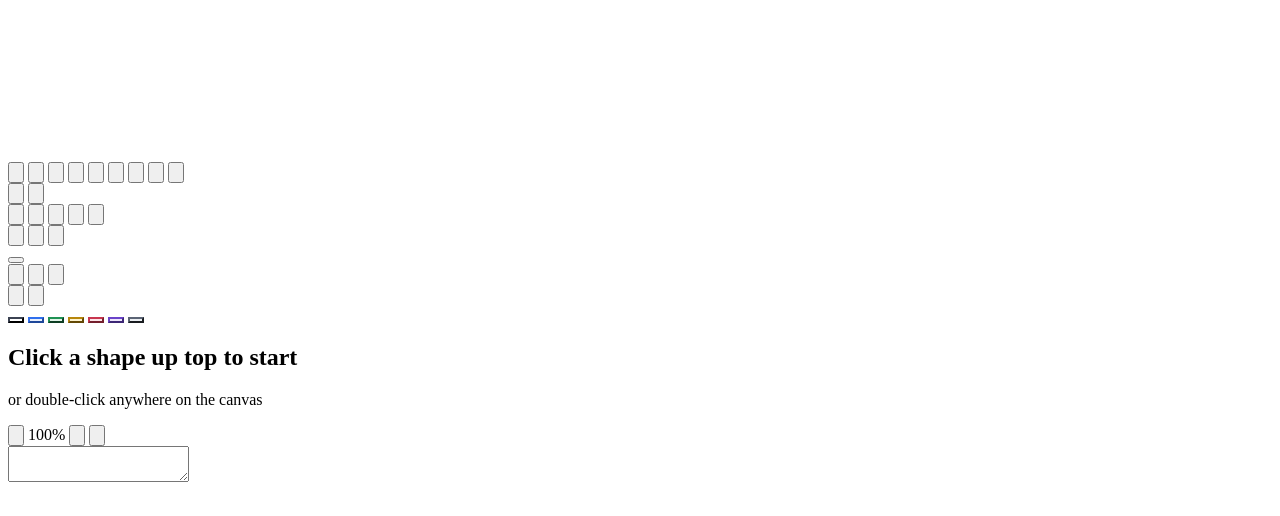
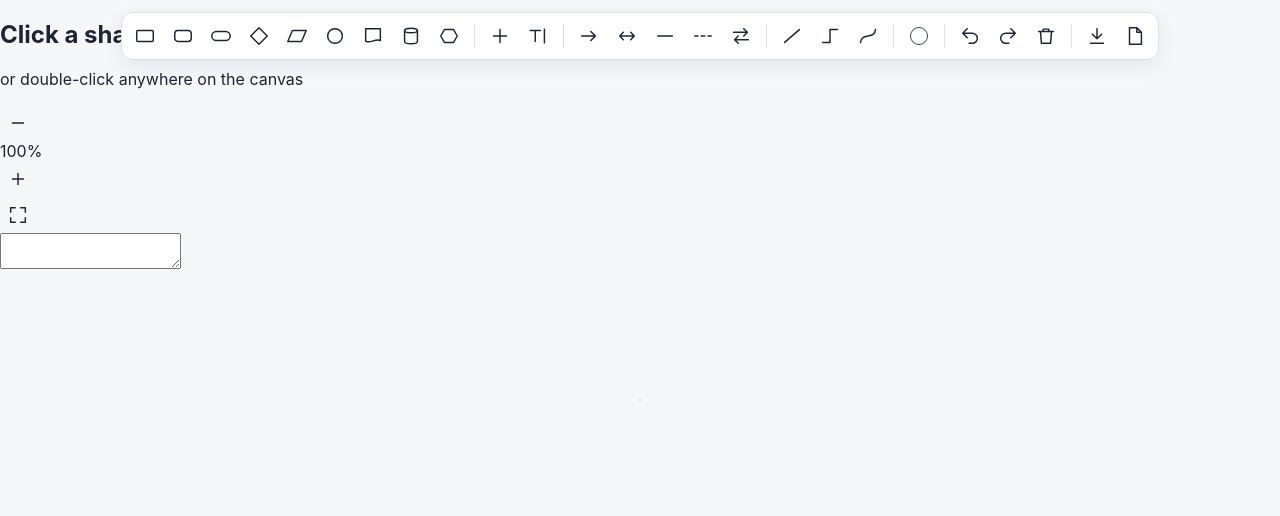
Before and after one commit to covert-v/FlowCharty, a plain HTML site: page index.html in a window 1280 px wide. Drawn offline with Linux system fonts and the light colour scheme.

Commit message:
toolbar styling complete

```diff
--- a/style.css
+++ b/style.css
@@ -1 +1,162 @@
-/* A CSS Comment */
+/* -------------------------------------------------------------------------- */
+/*                           FLOWCHARTY - style.css                           */
+/* -------------------------------------------------------------------------- */
+
+/* ----------------- Reused Colors, Stored as CSS Variables ----------------- */
+:root {
+    --background: #f6f7f9;
+    --text: #1d2433;
+    --muted-text: #6b7385;
+    --border: #dde1e8;
+    --blue: #2f6fed;
+    --panel: #ffffff;
+}
+
+/* ----------------------------- The Whole Page ----------------------------- */
+* {
+    box-sizing: border-box;
+}
+
+html,
+body {
+    margin: 0;
+    height: 100%;
+    overflow: hidden;
+    font-family: -apple-system, BlinkMacSystemFont, "Segoe UI", Roboto, sans-serif;
+    color: var(--text);
+    background: var(--background);
+    user-select: none;
+}
+
+/* ---------------------------- The Drawing Area ---------------------------- */
+#canvas {
+    position: fixed;
+    top: 0;
+    left: 0;
+    width: 100%;
+    height: 100%;
+    touch-action: none;
+    background-image: radial-gradient(circle, #cdd2dc 1px, transparent 1.3px);
+}
+
+/* ------------------------------- The Toolbar ------------------------------ */
+#toolbar {
+    position: fixed;
+    top: 12px;
+    left: 0;
+    right: 0;
+    margin: 0 auto;
+    width: max-content;
+    max-width: calc(100vw - 20px);
+    display: flex;
+    flex-wrap: wrap;
+    justify-content: center;
+    align-items: center;
+    gap: 2px;
+    padding: 5px;
+    background: var(--panel);
+    border: 1px solid var(--border);
+    border-radius: 12px;
+    box-shadow: 0 6px 20px rgba(20, 30, 50, 0.08);
+    z-index: 5;
+}
+
+.tool {
+    position: relative;
+    width: 36px;
+    height: 36px;
+    padding: 0;
+    border: none;
+    border-radius: 8px;
+    background: transparent;
+    color: var(--text);
+    display: grid;
+    place-items: center;
+    cursor: pointer;
+}
+
+.tool:hover{
+    background: #eef1f6;
+}
+
+.tool:active {
+    background: #e3ebfd;
+    color: var(--blue);
+}
+
+.tool.dim {
+    opacity: 0.35;
+}
+
+.tool svg {
+    width: 22px;
+    height: 22px;
+    fill: none;
+    stroke: currentColor;
+    stroke-width: 1.6;
+    stroke-linecap: round;
+    stroke-linejoin: round;
+}
+
+/* ------------ ToolTips - Shows data-tip When You Hover Over It ------------ */
+.tool[data-tip]:hover::after {
+    content: attr(data-tip);
+    position: absolute;
+    top: 42px;
+    left: 50%;
+    transform: translateX(-50%);
+    padding: 4px 7px;
+    border-radius: 5px;
+    background: var(--text);
+    color: white;
+    font-size: 11px;
+    white-space: nowrap;
+    pointer-events: none;
+    z-index: 9;
+}
+
+.divider {
+    width: 1px;
+    height: 24px;
+    margin: 0 5px;
+    background: var(--border);
+}
+
+#color-dot {
+    width: 18px;
+    height: 18px;
+    border-radius: 50%;
+    border: 1.5px solid #3b4252;
+}
+
+/* ----------------------------- The Color Menu ----------------------------- */
+.popup {
+    position: fixed;
+    display: none;
+    gap: 6px;
+    padding: 8px;
+    background: var(--panel);
+    border: 1px solid var(--border);
+    border-radius: 10px;
+    box-shadow: 0 8px 24px rgba(20, 30, 50, 0.12);
+    z-index: 8;
+}
+
+.popup.open {
+    display: flex;
+}
+
+.swatch {
+    width: 24px;
+    height: 24px;
+    padding: 0;
+    border-radius: 50%;
+    border: 1.5px solid;
+    cursor: pointer;
+}
+
+.swatch:hover {
+    transform: scale(1.1);
+}
+
+/* --------------- Message in the Middle When Canvas is Empty --------------- */
```
